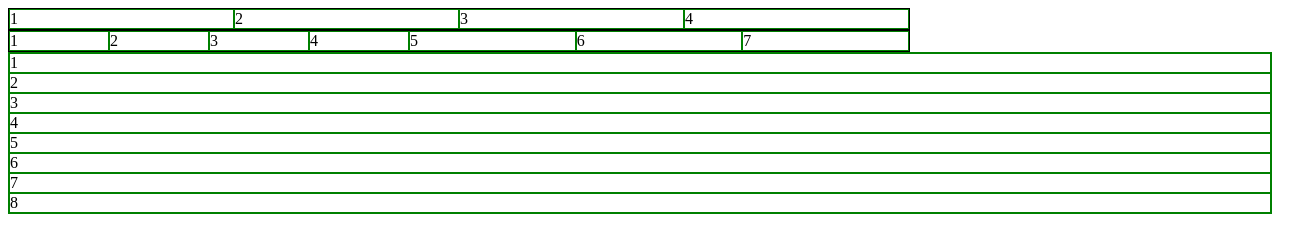
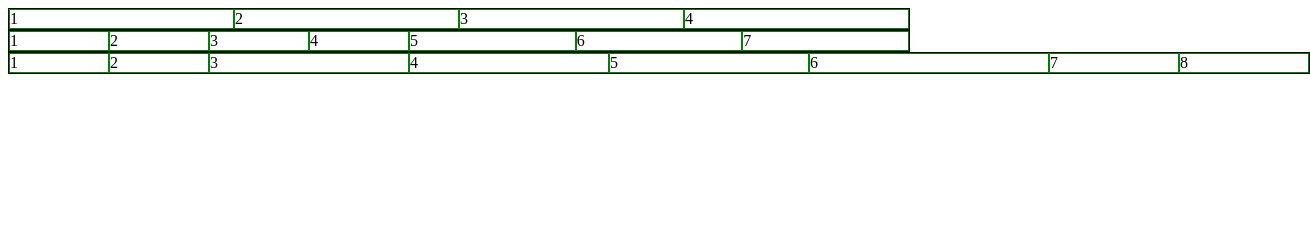
Before and after one commit to qblxx1337/grid, a plain HTML site: page 226/index.html in a window 1280 px wide. Shown: the whole page, 1310 px wide, since content can reach past the window. Drawn offline with Linux system fonts and the light colour scheme.

Commit message:
end 3,226

```diff
--- a/226/style.css
+++ b/226/style.css
@@ -14,3 +14,10 @@ div {
     border: 1px solid;
     width: 900px;
 }
+
+#parent3 {
+    display: grid;
+    grid-template-columns: repeat(2,100px) repeat(3,200px) 1fr repeat(2,10%);
+    border: 1px solid;
+    width: 1300px;
+}
```
